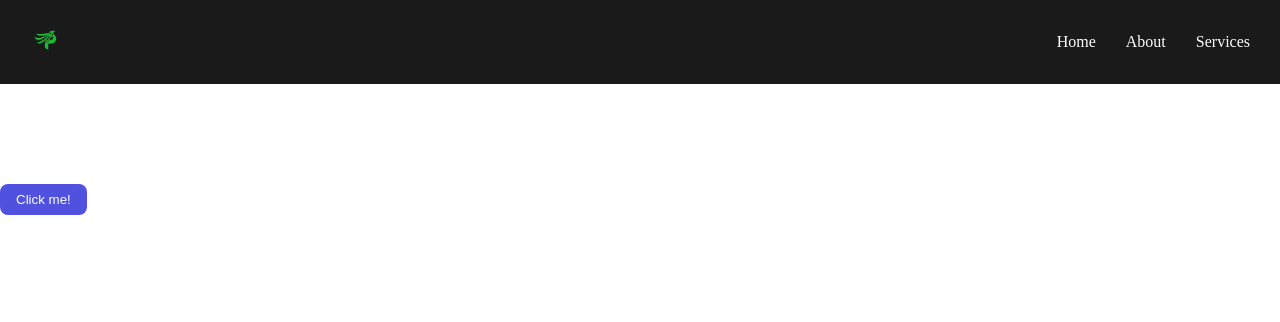
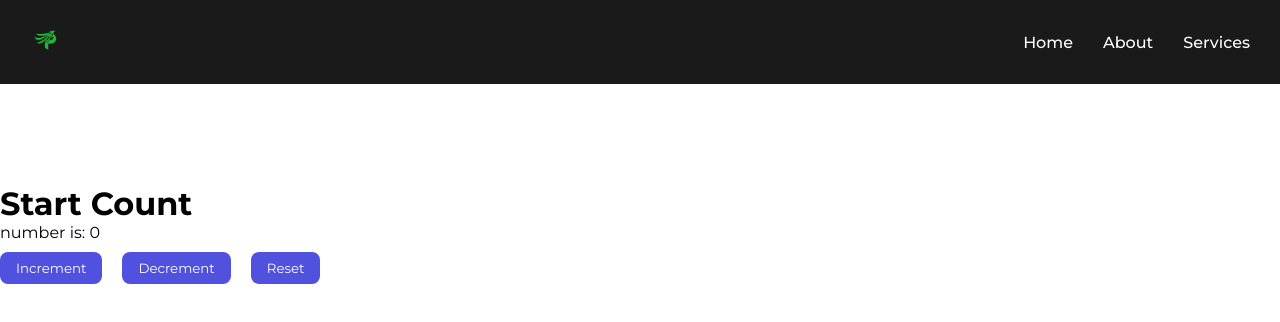
Before and after one commit to peterGwapo29/React, a React (Vite) app in the folder my-react-app/: page / in a window 1280 px wide. Shown: the top 322 px of the page. Built offline with nearby package versions, Linux system fonts and the light colour scheme.

Commit message:
useState practice

```diff
--- a/my-react-app/src/App.jsx
+++ b/my-react-app/src/App.jsx
@@ -1,14 +1,15 @@
 import Header from './Header.jsx'
 // import Student from './Student.jsx'
-import Button from './Button.jsx'
+// import Button from './Button.jsx'
+import Component from './Component.jsx'
 
 function App() {
   return(
     <>
       <Header/>
       {/* <Student/> */}
-      <Button/>
-
+      {/* <Button/> */}
+    <Component/>
 
     </>
   );
--- a/my-react-app/src/Button.jsx
+++ b/my-react-app/src/Button.jsx
@@ -3,22 +3,45 @@
 
 function Button(){
 
-    const btn = document.querySelector('.btn');
-    const handClick = () => {
-        if(btn.textContent === 'Click me!'){
-            btn.textContent = 'Clicked!';
-            btn.classList.add('clicked');
-            btn.style.backgroundColor = 'Green';
-        }else{
-            btn.textContent = 'Click me!';
-            btn.style.backgroundColor = 'rgb(81, 81, 224)';
+    const colors = [
+        {
+            id: 1,
+            color: red,
+        },
+        {
+            id: 2,
+            color: blue,
+        },
+        {
+            id: 3,
+            color: green,
+        },
+        {
+            id: 4,
+            color: orange,
+        },
+        {
+            id: 5,
+            color: black,
         }
-    }
+
+    ];
+
+    const colorList = colors.map(corol => <li key={corol.id}>
+                                                    {corol.color} </li>
+    );
 
 
     return (
         <>
-        <button className="btn" onClick={handClick}>Click me!</button>
+             <main className="main-container">
+                <div className="content">
+                    <h1>Colors</h1>
+                    <div className="log">
+                    <ol>{colorList}</ol>
+                    </div>
+                </div>
+            </main>
         </>
     );
 }
--- /dev/null
+++ b/my-react-app/src/Component.jsx
@@ -0,0 +1,46 @@
+import React, {useState} from 'react';
+
+function Component() {
+
+    const [count, setCount] = useState(0);
+    const [title, setTitle] = useState("Start Count");
+
+
+    const Increment = () => {
+        if(count < 10){
+            setCount(count + 1);
+            setTitle("Count is Incremented");
+        }else{
+            setTitle("Reach maximum limit of 10");
+        }
+    }
+
+    const Decrement = () => {
+        if(count >0){
+            setCount(count - 1);
+            setTitle("Count is Decremented");
+        }else{
+            setTitle("Count is already Zero");
+        }
+    }
+
+    const Reset = () => {
+        setCount(0);
+        setTitle("Count is Reset to Zero");
+    }
+
+  return (
+    <div className="parent">
+        <h1>{title}</h1>
+        <p>number is: {count}</p>
+
+        <div className="buttons">
+            <button onClick={Increment} >Increment</button>
+            <button onClick={Decrement} >Decrement</button>
+            <button onClick={Reset} >Reset</button>
+        </div>
+    </div>
+  );
+}
+
+export default Component
--- a/my-react-app/src/index.css
+++ b/my-react-app/src/index.css
@@ -1,7 +1,10 @@
+@import url('https://fonts.googleapis.com/css2?family=Montserrat:ital,wght@0,100..900;1,100..900&display=swap');
+
 * {
   margin: 0;
   padding: 0;
   box-sizing: border-box;
+   font-family: 'Montserrat', sans-serif;
 }
 
 header {
@@ -90,3 +93,16 @@ header {
   border-radius: 8px;
   cursor: pointer;
 }
+.buttons{
+  display: flex;
+  gap: 20px;
+}
+.buttons button{
+  background-color: rgb(81, 81, 224);
+  color: white;
+  border: none;
+  padding: 8px 16px;
+  border-radius: 8px;
+  cursor: pointer;
+  margin-top: 10px;
+}
```
